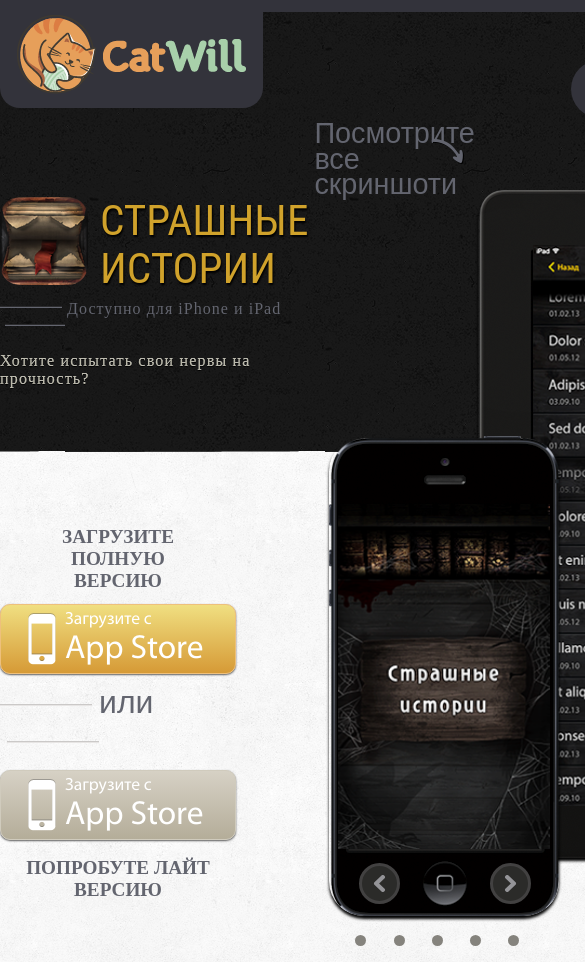
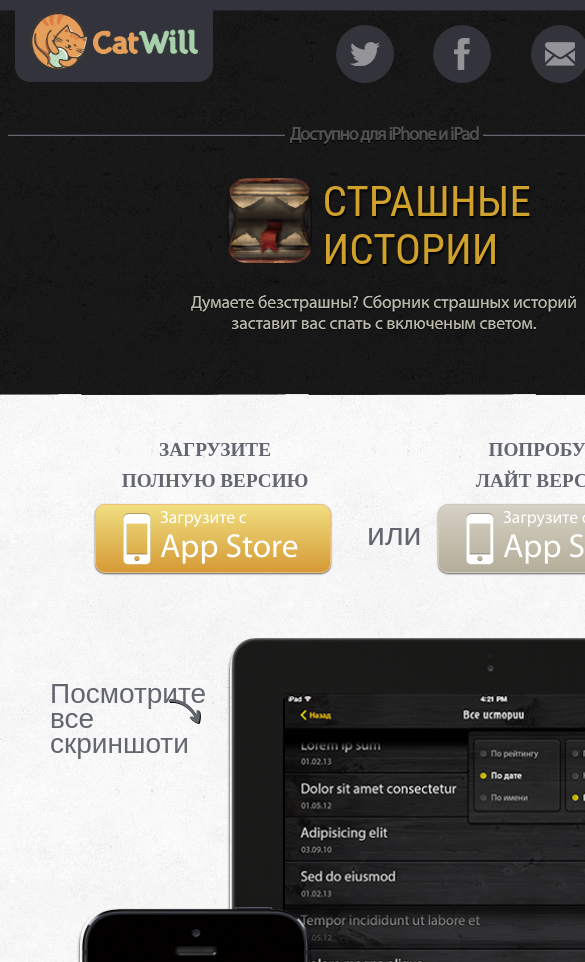
Before and after one commit to Sashok121/task-css-layout, a plain HTML site: page index.html in a window 390 px wide. Shown: the top 962 px of the page, 585 px wide, since content can reach past the window. Drawn offline with Linux system fonts and the light colour scheme.

Commit message:
768 расширение

```diff
--- a/index.html
+++ b/index.html
@@ -15,10 +15,14 @@
 			<a href = "http://vk.com/" class = "vkHref"> </a>
 		</nav>
 		<div class = "headerTitle">
-			<img src="assets/images/app_icon.png" alt="" class = "imageSlider">
-			<h1>страшные истории</h1>
+			<div>
+				<img src="assets/images/app_icon.png" alt="" class = "imageSlider">
+				<h1>страшные истории</h1>
+			</div>
+
 			<p class = "lineBeforeAfter">Доступно для iPhone и iPad</p>
-			<p>Хотите испытать свои нервы на прочность?  </p>
+			<p class = "first">Хотите испытать свои нервы на прочность?</p>
+			<p class = "second">Думаете безстрашны? Сборник страшных историй заставит вас спать с включеным светом.</p>
 	</header>
 
 	<div class = "container">
--- a/stylesheets/style.css
+++ b/stylesheets/style.css
@@ -27,7 +27,10 @@ header{
 	overflow: hidden;
 }
 .logo{
-	background: url(../assets/images/logo.png) no-repeat center,rgba(51,51,59,1);
+	background-color: rgba(51,51,59,1);
+	background-position: center;
+	background-repeat: no-repeat;
+	background-image: url(../assets/images/logo.png);
 	border-radius: 0 0 20px 20px;
 	padding: 20px;
 	width: 22.32%;
@@ -85,7 +88,7 @@ a.facebookHref {
 	line-height: 1.1em;
 	text-shadow:rgb(0, 0, 0) 1px 2px 2px;
 }
-.headerTitle p{
+.headerTitle p.lineBeforeAfter{
 	background: inherit;
 	font-family: PT Sans;
 	float: left;
@@ -93,7 +96,7 @@ a.facebookHref {
 	display: inline-block;
 	letter-spacing: .065em;
 }
-.headerTitle p:last-child{
+.headerTitle p{
 	background: white;
 	color: rgb(188,186,171);
 	margin: 0;
@@ -102,11 +105,14 @@ a.facebookHref {
 	-webkit-background-clip: text;
 	background-clip: text;
 }
+.headerTitle p.second{
+	display: none;
+}
 .lineBeforeAfter:before, .lineBeforeAfter:after{
 	content:"";
 	display: inline-block;
 	width: 62px;
-	margin-bottom: 1.8%;
+	margin-bottom: 4px;
 	border-top: 1.5px solid rgb(44, 44, 46);
 	border-bottom: 1.5px solid rgb(99, 101, 111);
 }
@@ -115,7 +121,7 @@ a.facebookHref {
 }
 .lineBeforeAfter:after{
 	margin-left: 5px;
-	width: 60px;
+	width: 58px;
 }
 
 .download{
@@ -137,6 +143,7 @@ a.facebookHref {
 	padding: 0;
 }
 button{
+	width: 236px;
 	font-family: Myriad Pro;
 	font-size: 1.1em;
 	padding-left: 64px;
@@ -144,7 +151,7 @@ button{
 	border-radius: 10px;
 	background-repeat:  no-repeat;
 	background-position:  13% center;
-	width: 100%;
+	display: block;
 	border: 1px solid rgb(238,192,124);
 	margin-top: 5.15%;
 	height: 70px;
@@ -326,7 +333,7 @@ button>span{
 }
 .container nav a{
 	margin: 0 0 0 28px;
-	height: 100px;
+
 	width: 160px;
 	display: inline-block;
 	color: rgb(82,80,81);
@@ -351,7 +358,7 @@ button>span{
 	color: rgb(133, 131, 125);
 }
 .container nav a:nth-of-type(2){
-	margin-left: 30;
+	margin-left: 30px;
 	width: 190px;
 }
 .container nav a:nth-of-type(3){
@@ -480,3 +487,183 @@ footer>a{
 	background-color: rgb(77,111,147);
 	background-image: url(../assets/images/vkButtonW.png);
 }
+@media screen and (max-width: 768px) {
+	body{
+		width: 768px;
+		background-size: auto 260px,auto 395px, auto;
+		padding-right: 15px;
+	}
+	.logo{
+		width: 158px;
+		height: 42px;
+		margin-left: 15px;
+		border-radius: 0 0 15px 15px;
+		background-size: 85%;
+	}
+	.socialButtom{
+		margin-top: 25px;
+		margin-right: 40px;
+	}
+	.socialButtom a{
+		margin-right: 35px;
+	}
+	.headerTitle{
+		width: 100%;
+		display: flex;
+		flex-direction: column;
+		align-items: center;
+		flex-wrap: nowrap;
+		text-align: center;
+		margin-bottom: 60px;
+		margin-top: 116px;
+	}
+	.headerTitle img{
+		width: 85px;
+	}
+	.headerTitle h1{
+		float: left;
+		margin-left: 11px;
+		width: 160px;
+	}
+	.headerTitle div{
+		width: 315px;
+		margin-top: 23px;
+		order:1;
+		align-items:center;
+	}
+
+	.headerTitle p{
+		order: 1;
+		font-family: Myriad Pro;
+	}
+	.headerTitle p.lineBeforeAfter{
+		order: 0;
+		font-size: 1.15em;
+		letter-spacing: -.06em;
+		font-weight: bold;
+		color: rgb(82,80,81);
+		font-family: Myriad Pro;
+		width: 100%;
+	}
+	p.lineBeforeAfter:before,p.lineBeforeAfter:after{
+		width: 36%;
+	}
+	.headerTitle p.first{
+		display: none;
+	}
+	.headerTitle p.second{
+		width: 400px;
+		display: inline-block;
+		font-size: 1.1em;
+		margin-top: 20px;
+		letter-spacing: 0;
+	}
+	.download{
+		width: 580px;
+		margin-top: 0px;
+		margin-bottom: 63px;
+		padding: 40px 95px;
+		display: flex;
+		flex-wrap: wrap;
+
+
+	}
+	.download h2{
+		width: 200px;
+		line-height: 1.6em;
+		float: left;
+		padding: 0;
+		margin-left: 20px;
+
+	}
+	.download button{
+		margin-top: 8px;
+		height: 69px;
+		float: left;
+		order:1;
+	}
+	.download p{
+		width: 35px;
+		float: left;
+		order:1;
+		height: 35px;
+		margin: 20px 36px;
+	}
+	.download p:before, .download p:after{
+		display: none;
+	}
+	.download h2:last-of-type{
+		width: 150px;
+		margin: 0 0 0 160px;
+	}
+	.slyders{
+		width: 697px;
+		float: left;
+		margin-left: 50px;
+	}
+	.slyders p{
+		margin: 44px 0 0 0;
+		font-size: 1.75em;
+	}
+	.iphoneSlyder{
+		clear: both;
+		margin: 150px 0 0 30px;
+	}
+	.ipadSlyder{
+		margin: 0 0 0 180px;
+	}
+	.ipadSlyder a{
+		margin-top: 530px;
+	}
+	.container nav{
+		width: 570px;
+		margin-top: 70px;
+		margin-left: 115px;
+		display: flex;
+		flex-wrap: wrap;
+		justify-content: center;
+		padding-bottom: 53px;
+	}
+	.container nav a{
+		width: 140px;
+		margin: 37px 0 0 0;
+	}
+	.container nav:after{
+		display: none;
+	}
+	.container nav a>h3{
+		font-size: 1.75em;
+		font-weight: 100;
+	}
+	.container nav a>p{
+		font-size: 1.1em;
+		font-family: Myriad Pro;
+		font-weight: 500;
+		margin-top: 8px;
+	}
+	.stat{
+		display: none;
+	}
+	footer{
+		width: 700px;
+		margin-top: 56px;
+		padding-left: 50px;
+	}
+	.footerButton{
+		width: 300px;
+		margin-top: -67px;
+		margin-right: 0px;
+		display: flex;
+		flex-wrap: wrap;
+		justify-content: center;
+	}
+	.footerButton li{
+		margin: 0 33px 30px 12px;
+	}
+	.facebookFooter, .twitFooter{
+		order:1;
+	}
+	.googleFooter, .mailFooter{
+		order:2;
+	}
+}
```
Also changed, not shown: 1 other file.
